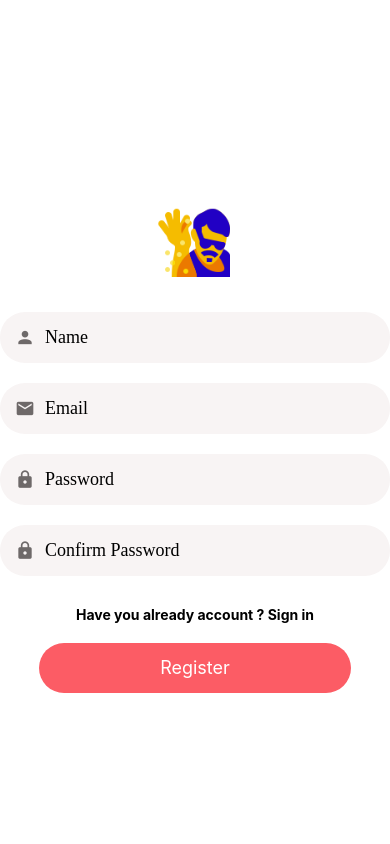
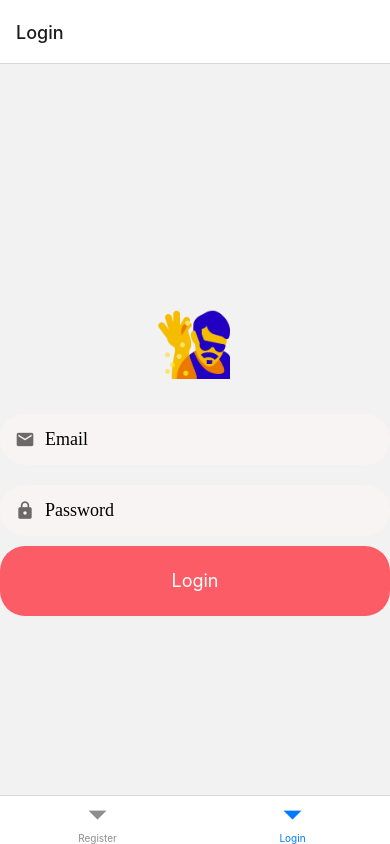
Before and after one commit to syllahamed26/MakeYourMeal, a React Native app: screen /Login in a window 390 px wide. Built offline with nearby package versions, Linux system fonts and the light colour scheme.

Commit message:
final firebashe auth

```diff
--- a/App.js
+++ b/App.js
@@ -1,9 +1,13 @@
 import { StyleSheet, Text, View } from 'react-native';
 import RegisterScreen from "./app/screens/Account/RegisterScreen";
+import {NavigationContainer} from "@react-navigation/native";
+import MyTabs from "./app/components/BottonTabBar";
 
 export default function App() {
   return (
-          <RegisterScreen/>
+      <NavigationContainer>
+          <MyTabs/>
+      </NavigationContainer>
     );
 }
 
--- a/app/components/AppButton.js
+++ b/app/components/AppButton.js
@@ -2,7 +2,7 @@ import React from 'react';
 import {Button, Platform, StyleSheet, TouchableOpacity, Text} from "react-native";
 import colors from "../config/colors";
 
-function AppButton({title, onPress, style}) {
+function AppButton({title, onPress, style, navigation}) {
     return (
         Platform.OS === 'android' ?
         <Button title={title} onPress={onPress} style={[styles.button, style]}/>
--- a/app/components/BottonTabBar.js
+++ b/app/components/BottonTabBar.js
@@ -10,8 +10,8 @@ const Tab = createBottomTabNavigator();
 function MyTabs() {
     return (
         <Tab.Navigator style={styles.tab}>
-            <Tab.Screen name="Home" component={RegisterScreen}/>
-            <Tab.Screen name="Settings" component={LoginScreen}/>
+            <Tab.Screen name="Register" component={RegisterScreen}/>
+            <Tab.Screen name="Login" component={LoginScreen}/>
         </Tab.Navigator>
     );
 }
--- a/app/screens/Account/LoginScreen.js
+++ b/app/screens/Account/LoginScreen.js
@@ -12,7 +12,7 @@ const validationSchema = Yup.object().shape({
   password: Yup.string().required().min(4).label("Password"),
 });
 
-function LoginScreen(props) {
+function LoginScreen({props, navigation}) {
   return (
     <Screen style={styles.container}>
       <Image style={styles.logo} source={require("../../../assets/cooking-96.png")} />
@@ -20,7 +20,7 @@ function LoginScreen(props) {
       <View style={styles.form}>
         <AppForm
             initialValues={{ email: "", password: "" }}
-            onSubmit={(values) => console.log(values)}
+            onSubmit={() => navigation.navigate('Register')}
             validationSchema={validationSchema}
         >
           <AppFormField
--- a/app/screens/Account/RegisterScreen.js
+++ b/app/screens/Account/RegisterScreen.js
@@ -1,6 +1,6 @@
 import React from 'react';
 import {StyleSheet, Image, Text} from 'react-native';
-import auth from '@react-native-firebase/auth';
+import {auth}  from "../../../firebaseConfig";
 import Screen from "../../components/Screen";
 import AppForm from "../../components/forms/AppForm";
 import * as Yup from "yup";
@@ -20,22 +20,19 @@ const validationSchema = Yup.object().shape({
 function RegisterScreen(props) {
     const handleRegister = (data) => {
         console.log(data.name, data.email, data.password);
-        auth()
-            .createUserWithEmailAndPassword(data.email, data.password)
+        auth.createUserWithEmailAndPassword(data.email, data.password)
             .then((userCredential) => {
                 const user = userCredential.user;
                 console.log(user);
             })
             .catch(error => {
                 if (error.code === 'auth/email-already-in-use') {
-                    alert('That email address is already in use!')
+                    alert('That email address is already in use !')
+                }else if (error.code === 'auth/invalid-email') {
+                    alert('That email address is invalid !');
+                }else {
+                    alert(error)
                 }
-
-                if (error.code === 'auth/invalid-email') {
-                    alert('That email address is invalid!');
-                }
-
-                alert(error)
             });
     }
 
--- a/firebase.js
+++ b/firebaseConfig.js
@@ -1,6 +1,4 @@
-// Import the functions you need from the SDKs you need
-import { initializeApp } from "firebase/app";
-import { getAnalytics } from "firebase/analytics";
+import firebase from "firebase/compat";
 
 const firebaseConfig = {
     apiKey: "AIzaSyAMOQqSkr2ZjaeIlsoeVOZT81ZxTL4tlKM",
@@ -12,5 +10,12 @@ const firebaseConfig = {
     measurementId: "G-6322F44L3X"
 };
 
-const app = initializeApp(firebaseConfig);
-const analytics = getAnalytics(app);
+let app = null;
+if (firebase.apps.length === 0) {
+    app = firebase.initializeApp(firebaseConfig);
+}else {
+    app = firebase.app();
+}
+
+const auth = firebase.auth();
+export {auth};
--- a/package.json
+++ b/package.json
@@ -9,18 +9,20 @@
     "web": "expo start --web"
   },
   "dependencies": {
+    "@react-native-async-storage/async-storage": "^1.19.6",
     "@react-native-firebase/app": "^18.6.1",
     "@react-native-firebase/auth": "^18.6.1",
     "@react-navigation/bottom-tabs": "^6.5.11",
     "@react-navigation/native": "^6.1.9",
     "expo": "~49.0.15",
+    "expo-dev-client": "~2.4.12",
+    "expo-splash-screen": "~0.20.5",
     "expo-status-bar": "~1.6.0",
     "firebase": "^10.6.0",
     "formik": "^2.4.5",
     "react": "18.2.0",
     "react-native": "0.72.6",
-    "yup": "^1.3.2",
-    "expo-splash-screen": "~0.20.5"
+    "yup": "^1.3.2"
   },
   "devDependencies": {
     "@babel/core": "^7.20.0"
```
Also changed, not shown: 1 other file (tests, documents, lock files or other folders).
